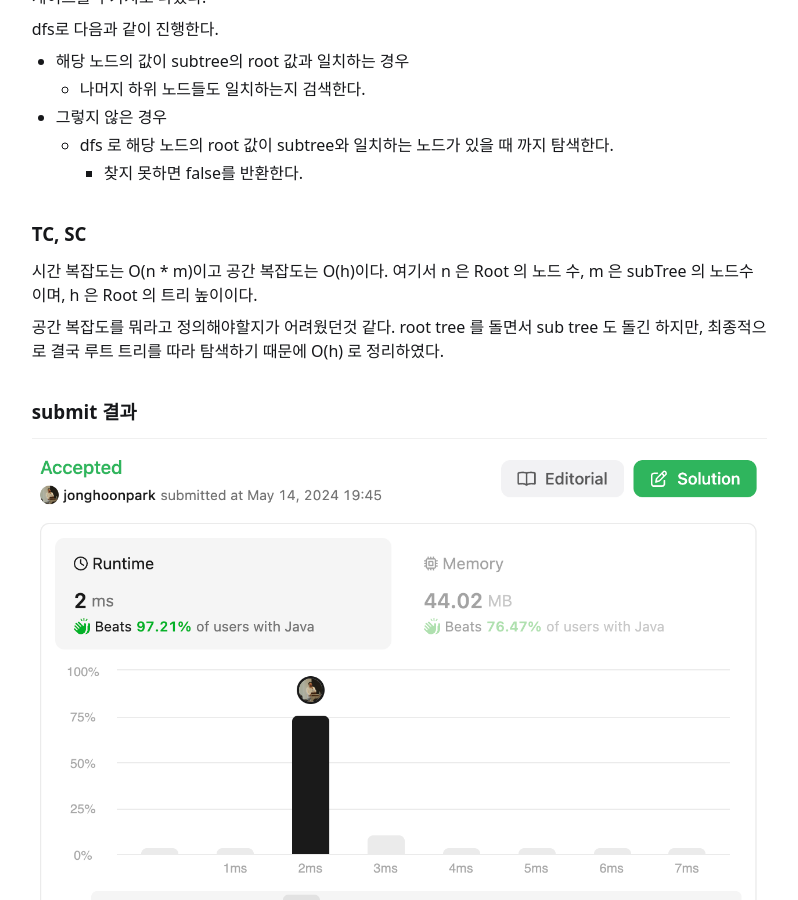
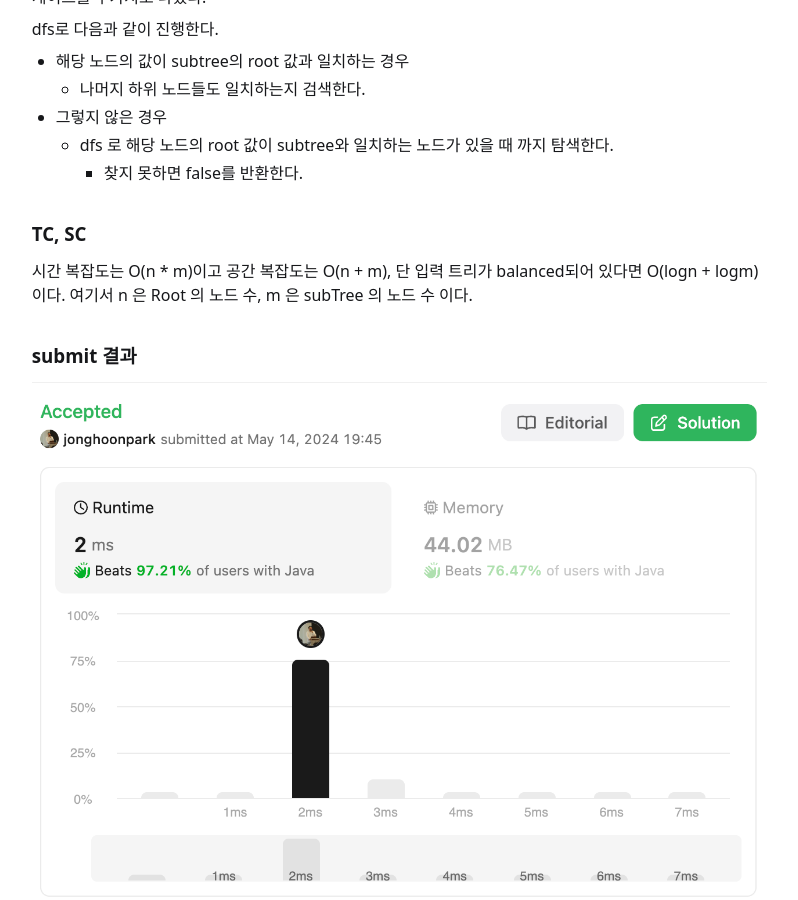
Before and after one commit to dev-jonghoonpark/algorithm-blog, a Jekyll site: the page built from _posts/2024-05-14-leetcode-527.md, in a window 1280 px wide and 900 px high, scrolled down 1206 px. Shown: the whole window, without its empty margins (321-1119 px from the left). Built offline with Jekyll 4.4.1, drawn with Linux system fonts in a browser that asks for light colours; the table of contents is made by our own code.

Commit message:
update posts

```diff
--- a/_posts/2024-05-14-leetcode-527.md
+++ b/_posts/2024-05-14-leetcode-527.md
@@ -61,10 +61,8 @@ dfs로 다음과 같이 진행한다.
 
 ### TC, SC
 
-시간 복잡도는 O(n \* m)이고 공간 복잡도는 O(h)이다.
-여기서 n 은 Root 의 노드 수, m 은 subTree 의 노드수 이며, h 은 Root 의 트리 높이이다.
-
-공간 복잡도를 뭐라고 정의해야할지가 어려웠던것 같다. root tree 를 돌면서 sub tree 도 돌긴 하지만, 최종적으로 결국 루트 트리를 따라 탐색하기 때문에 O(h) 로 정리하였다.
+시간 복잡도는 O(n \* m)이고 공간 복잡도는 O(n + m), 단 입력 트리가 balanced되어 있다면 O(logn + logm) 이다.
+여기서 n 은 Root 의 노드 수, m 은 subTree 의 노드 수 이다.
 
 ### submit 결과
 
```
Also changed, not shown: _posts/2024-02-18-leetcode-104.md (+1 -1 lines), _posts/2024-03-31-leetcode-100.md (+1 -1 lines), _posts/2024-03-31-leetcode-226.md (+1 -1 lines), _posts/2024-05-03-leetcode-124.md (+1 -1 lines).
